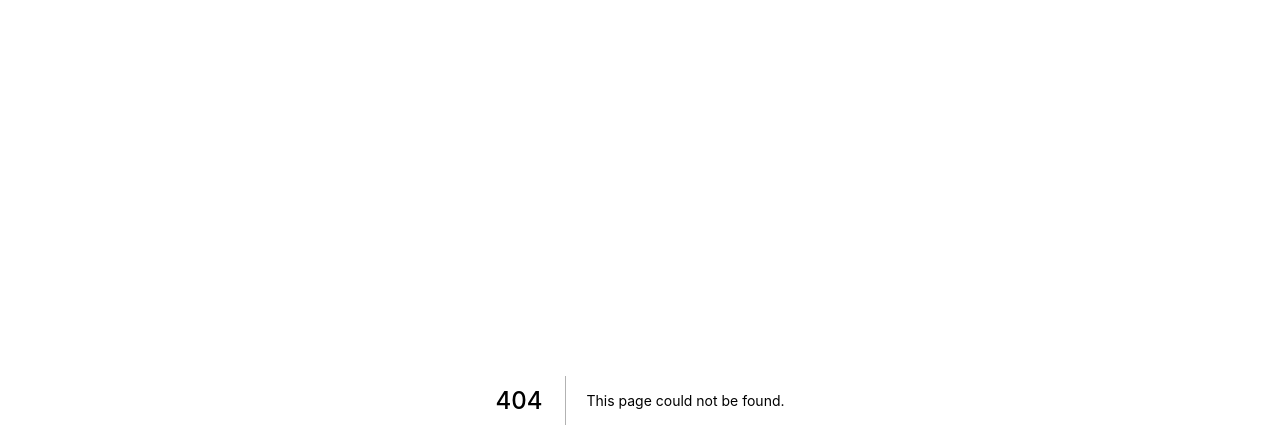
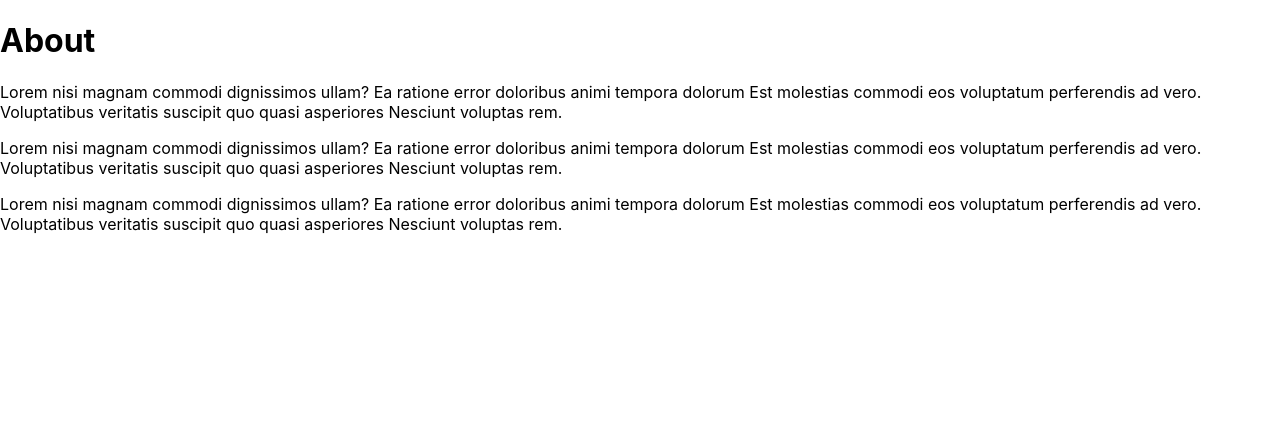
Before and after one commit to zqwirp/tnn-nextjs-tutorial, a Next.js app: page /about in a window 1280 px wide. Before the commit this address had no page. Shown: the top 448 px of the page. Built offline with nearby package versions, Linux system fonts and the light colour scheme.

Commit message:
lesson 2, pages and routes

```diff
--- /dev/null
+++ b/pages/about.js
@@ -0,0 +1,22 @@
+export default function About() {
+  return (
+    <>
+      <h1>About</h1>
+      <p>
+        Lorem nisi magnam commodi dignissimos ullam? Ea ratione error doloribus animi tempora
+        dolorum Est molestias commodi eos voluptatum perferendis ad vero. Voluptatibus veritatis
+        suscipit quo quasi asperiores Nesciunt voluptas rem.
+      </p>
+      <p>
+        Lorem nisi magnam commodi dignissimos ullam? Ea ratione error doloribus animi tempora
+        dolorum Est molestias commodi eos voluptatum perferendis ad vero. Voluptatibus veritatis
+        suscipit quo quasi asperiores Nesciunt voluptas rem.
+      </p>
+      <p>
+        Lorem nisi magnam commodi dignissimos ullam? Ea ratione error doloribus animi tempora
+        dolorum Est molestias commodi eos voluptatum perferendis ad vero. Voluptatibus veritatis
+        suscipit quo quasi asperiores Nesciunt voluptas rem.
+      </p>
+    </>
+  );
+}
```
Also changed, not shown: pages/ninjas/index.js (added, +7 -0 lines), pages/ninjas/test.js (added, +7 -0 lines).
